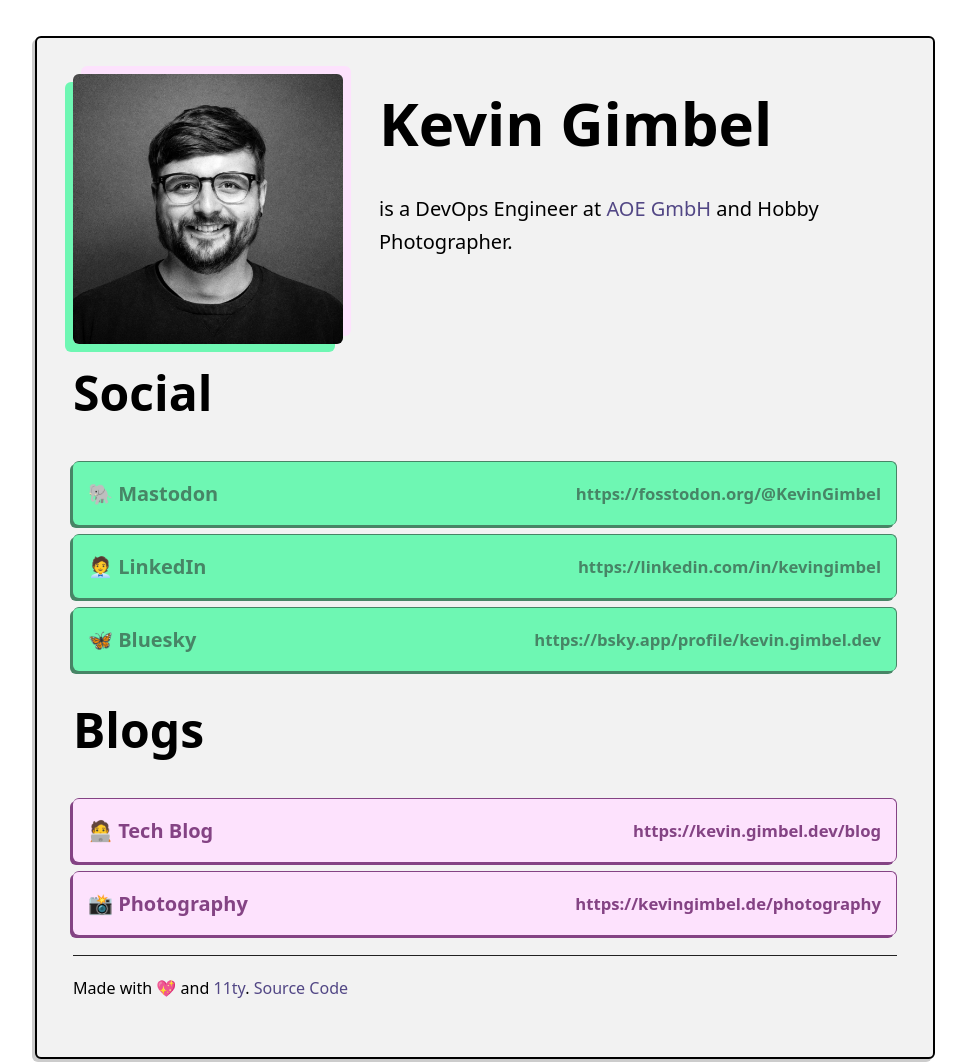
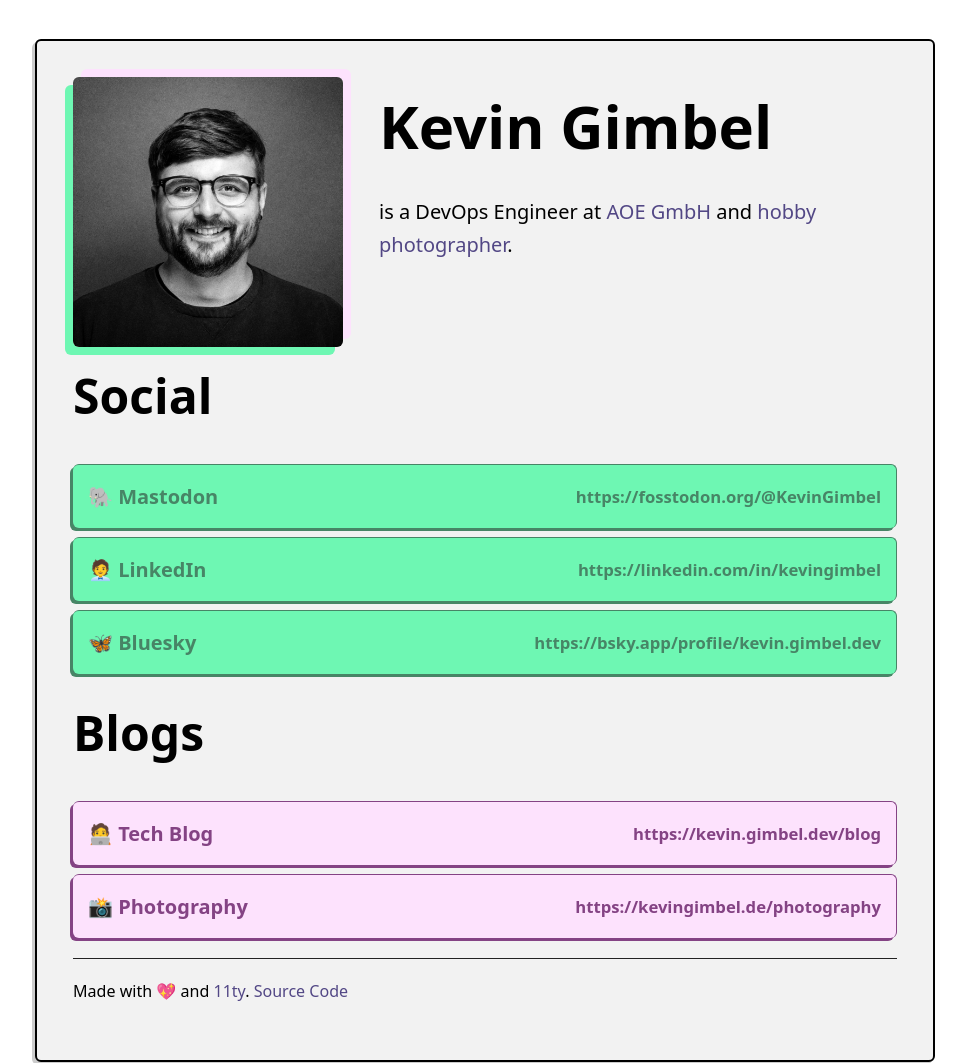
Before and after one commit to KevinGimbel/keg.im, an Eleventy site: page src/index.njk in a window 1280 px wide. Shown: the top 1063 px of the page, without its empty margins (155-1121 px from the left). Built offline with nearby package versions, Linux system fonts and the light colour scheme; Eleventy itself is replaced by a stand-in of ours; files that its build step writes are made by us from their sources.

Commit message:
fix: a little bit of spacing

```diff
--- a/src/_includes/styles.css
+++ b/src/_includes/styles.css
@@ -90,6 +90,7 @@ body {
     font-family: var(--font-sans);
     font-size: var(--font-size-0);
     line-height: 1.65;
+    padding: var(--space-xs-s);
 }
 
 a,
@@ -176,7 +177,7 @@ img {
 
 .page {
     max-width: 50rem;
-    margin: 2rem auto;
+    margin: 0 auto;
     padding: 2rem;
     background: var(--color-white);
     box-shadow: -3px 3px 0 #ccc;
--- a/src/index.njk
+++ b/src/index.njk
@@ -16,8 +16,8 @@
             </div>
             <div class="title-wrapper">
                 <h1>Kevin Gimbel</h1>
-                <p>is a DevOps Engineer at <a href="https://aoe.com/" title="Visit aoe.com">AOE GmbH</a>
-            and Hobby Photographer.</p>
+                <p>is a DevOps Engineer at <a href="https://aoe.com/" title="Visit aoe.com to learn more about my employer">AOE GmbH</a>
+            and <a href="https://kevingimbel.de/photography/" title="Check out my photography">hobby photographer</a>.</p>
             </div>
         </header>
         <h2>Social</h2>
```
